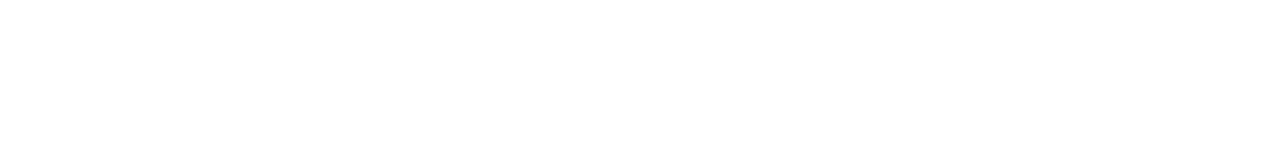
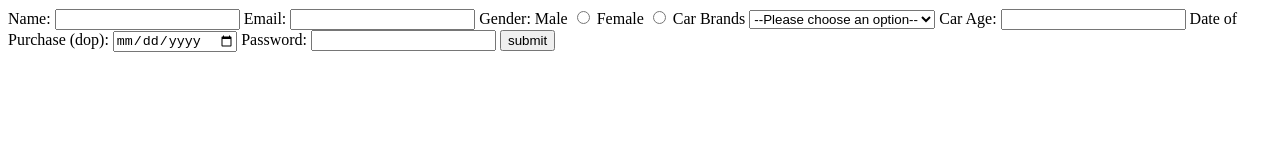
Before and after one commit to acciojob/car-insurance-form-lucifer100201, a website: page main.html in a window 1280 px wide. Drawn offline with Linux system fonts and the light colour scheme.

Commit message:
created a submission

```diff
--- a/main.html
+++ b/main.html
@@ -7,7 +7,32 @@
 </head>
 
 <body>
-	<!-- the entire body must be written by student -->
+	<form id="form_section" method="post">
+			<label for ="name">Name:</label>
+			<input type="text" id="name"  required>
+			<label for="email">Email:</label>
+			<input type="email" id="email" required>
+			<label for="">Gender:</label>
+			<label for="">Male</label>
+           <input type="radio"  name="gender" required>
+           <label for="">Female</label>
+           <input type="radio"  name="gender" required>
+		<label for="cars">Car Brands</label>
+		<select id="cars" name="cars">
+			<option value="">--Please choose an option--</option>
+			<option value="BMW">BMW</option>
+			<option value="Audi">Audi</option>
+			<option value="Mercedez">Mercedez</option>
+		</select>
+		<label for ="carage">Car Age:</label>
+			<input type="number" id="carage"  required>
+		<label for ="dop">Date of Purchase (dop):</label>
+			<input type="date" id="dop"  required>
+		<label for ="password">Password:</label>
+			<input type="password" id="password"  required>
+		<button type="submit">submit</button>
+
+	</form>
     <script type="text/javascript" src="./script.js">
 </script>
 
```
